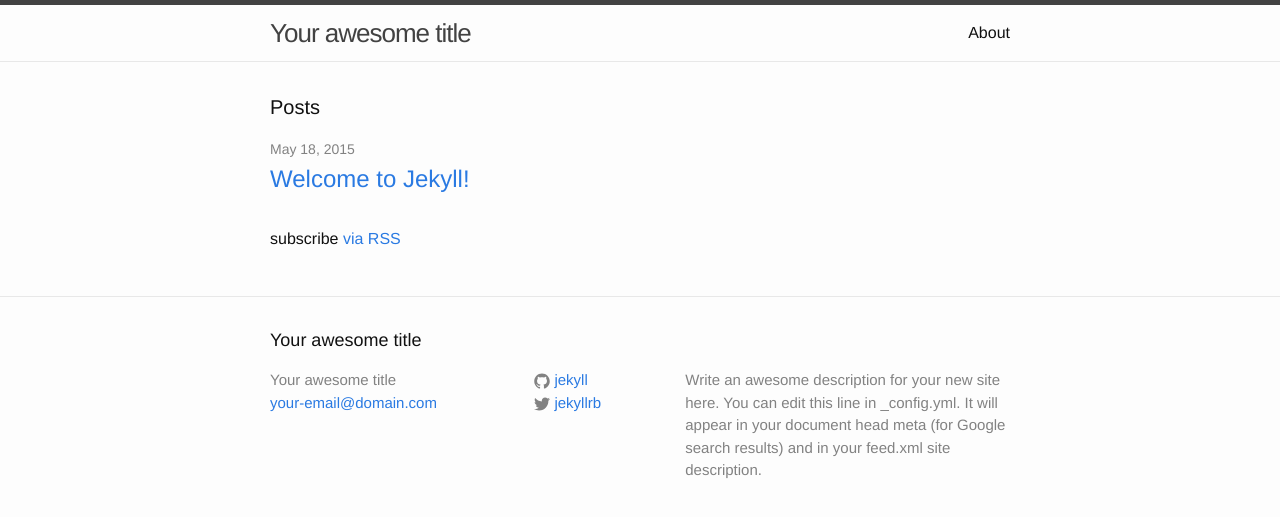
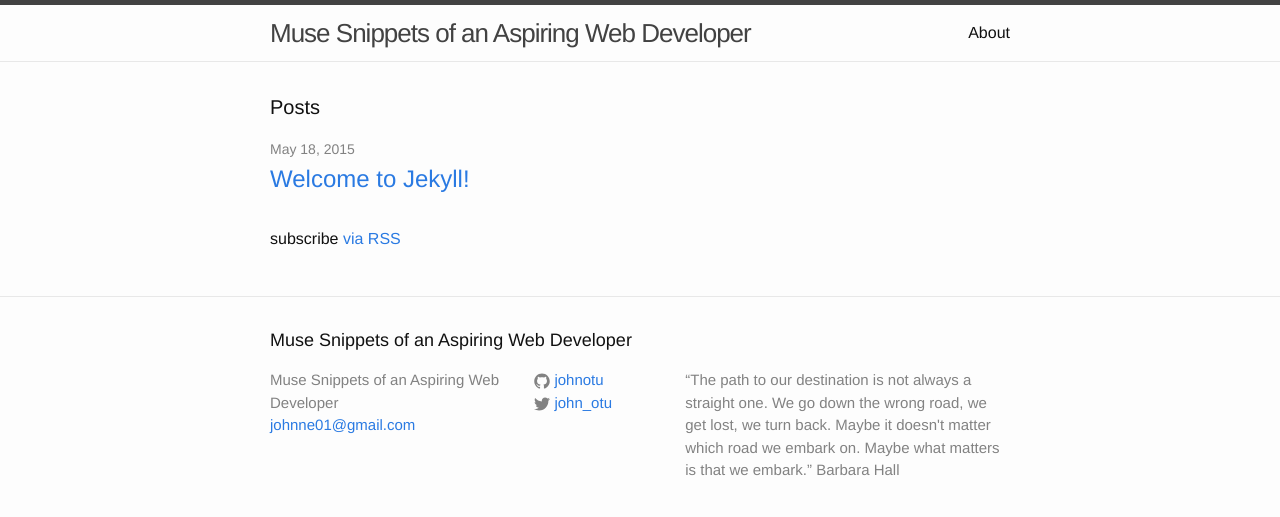
Before and after one commit to johnotu/johnotu.github.io, a Jekyll site: the page built from index.html, in a window 1280 px wide. Shown: the top 517 px of the page. Built offline with Jekyll 4.4.1, drawn with Linux system fonts in a browser that asks for light colours.

Commit message:
Modified config file

```diff
--- a/_config.yml
+++ b/_config.yml
@@ -1,14 +1,11 @@
 # Site settings
-title: Your awesome title
-email: your-email@domain.com
-description: > # this means to ignore newlines until "baseurl:"
-  Write an awesome description for your new site here. You can edit this
-  line in _config.yml. It will appear in your document head meta (for
-  Google search results) and in your feed.xml site description.
+title: Muse Snippets of an Aspiring Web Developer
+email: johnne01@gmail.com
+description: “The path to our destination is not always a straight one. We go down the wrong road, we get lost, we turn back. Maybe it doesn't matter which road we embark on. Maybe what matters is that we embark.” Barbara Hall
 baseurl: "" # the subpath of your site, e.g. /blog/
-url: "http://yourdomain.com" # the base hostname & protocol for your site
-twitter_username: jekyllrb
-github_username:  jekyll
+url: "http://johnotu.github.io"
+twitter_username: john_otu
+github_username:  johnotu
 
 # Build settings
 markdown: kramdown
```
